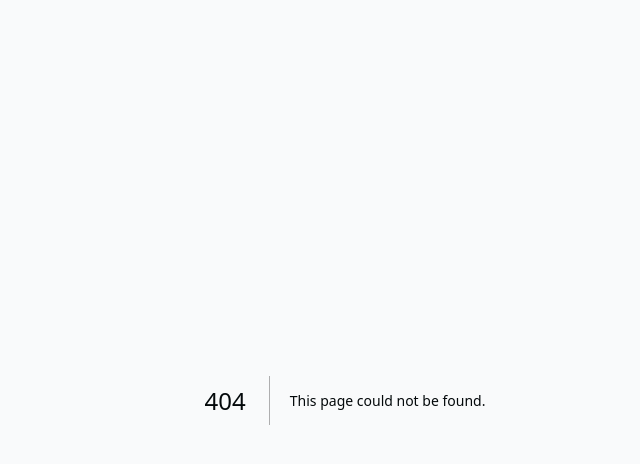
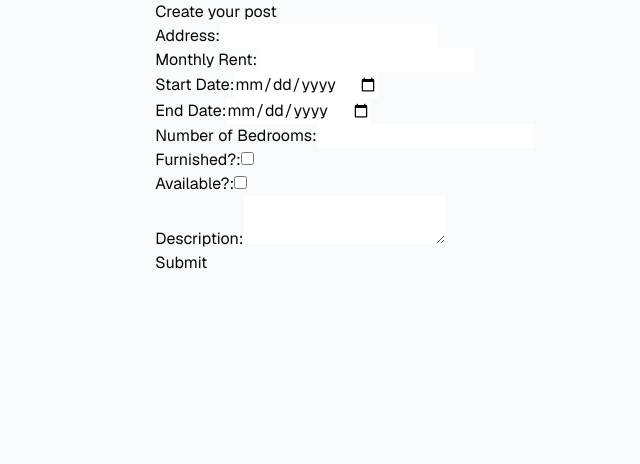
Before and after one commit to Toranian/student-housing-finder, a Next.js app in the folder frontend/: page /createAd in a window 1280 px wide. Before the commit this address had no page. Shown: the top 464 px of the page, without its empty margins (295-935 px from the left). Built offline with nearby package versions, Linux system fonts and the light colour scheme; no server answers.

Commit message:
Added Ad creation page

```diff
--- /dev/null
+++ b/frontend/app/createAd/page.tsx
@@ -0,0 +1,202 @@
+"use client";
+
+import Link from "next/link";
+import { headers } from "next/headers";
+import { createClient } from "@/utils/supabase/client";
+import { redirect } from "next/navigation";
+import { useEffect, useState } from "react";
+
+const Page = () => {
+  const supabase = createClient();
+
+  const [userID, setUserID] = useState<string>();
+  const [price, setPrice] = useState<number | string>("");
+  const [photos, setPhotos] = useState<FileList | null>(null);
+  const [startDate, setStartDate] = useState<string>("");
+  const [endDate, setEndDate] = useState<string>("");
+  const [address, setAddress] = useState<string>("");
+  const [description, setDescription] = useState<string>("");
+  const [numBedrooms, setNumBedrooms] = useState<number | string>("");
+  //const [propertyType, setPropertyType] = useState<string>("");
+  const [isFurnished, setIsFurnished] = useState<boolean>(false);
+  const [isAvailable, setIsAvailable] = useState<boolean>(false);
+  //const [amenities, setAmenities] = useState<string>("");
+
+  useEffect(() => {
+    const getData = async () => {
+      const {
+        data: { user },
+      } = await supabase.auth.getUser();
+      setUserID(user?.id);
+    };
+    getData();
+  }, []);
+
+  const handleSubmit = async (e: React.FormEvent) => {
+    e.preventDefault();
+
+    try {
+      // Upload photos to Supabase Storage
+      let photoUrls: string[] = [];
+      if (photos) {
+        for (let i = 0; i < photos.length; i++) {
+          const file = photos[i];
+          const { data, error } = await supabase.storage
+            .from("photos") // Replace with your storage bucket name
+            .upload(`public/${file.name}`, file);
+          if (error) {
+            throw error;
+          }
+          const url = `${process.env.NEXT_PUBLIC_SUPABASE_URL}/storage/v1/object/public/photos/${data.path}`;
+          photoUrls.push(url);
+        }
+      }
+
+      // Insert form data into the database
+      const { data, error } = await supabase
+        .from("posts") // Replace with your table name
+        .insert([
+          {
+            owner_id: userID,
+            price,
+            location: address,
+            rent_start: startDate,
+            rent_end: endDate,
+            description,
+            num_bedrooms: parseInt(numBedrooms as string, 10),
+            //property_type: propertyType,
+            is_furnished: isFurnished,
+            //amenities,
+            is_available: isAvailable,
+          },
+        ]);
+
+      if (error) {
+        throw error;
+      }
+
+      console.log("Data inserted:", data);
+      // Reset form or show a success message
+      setPrice("");
+      setPhotos(null);
+      setStartDate("");
+      setEndDate("");
+      setAddress("");
+      setDescription("");
+      setNumBedrooms("");
+      //setPropertyType("");
+      setIsFurnished(false);
+      //setAmenities("");
+      setIsAvailable(false);
+    } catch (error) {
+      console.error("Error inserting data:", error);
+    }
+  };
+
+  return (
+    <div>
+      <h1>Create your post</h1>
+      <form onSubmit={handleSubmit}>
+        <div>
+          <label htmlFor="address">Address:</label>
+          <input
+            type="text"
+            id="address"
+            value={address}
+            onChange={(e) => setAddress(e.target.value)}
+            required
+          />
+        </div>
+        <div>
+          <label htmlFor="price">Monthly Rent:</label>
+          <input
+            type="number"
+            id="price"
+            value={price}
+            onChange={(e) => setPrice(e.target.value)}
+            required
+          />
+        </div>
+        <div>
+          <label htmlFor="startDate">Start Date:</label>
+          <input
+            type="date"
+            id="startDate"
+            value={startDate}
+            onChange={(e) => setStartDate(e.target.value)}
+            required
+          />
+        </div>
+        <div>
+          <label htmlFor="endDate">End Date:</label>
+          <input
+            type="date"
+            id="endDate"
+            value={endDate}
+            onChange={(e) => setEndDate(e.target.value)}
+            required
+          />
+        </div>
+        {/* <div>
+          <label htmlFor="propertyType">Property Type:</label>
+          <textarea
+            id="propertyType"
+            value={propertyType}
+            onChange={(e) => setPropertyType(e.target.value)}
+            required
+          />
+        </div> */}
+        <div>
+          <label htmlFor="numBedrooms">Number of Bedrooms:</label>
+          <input
+            type="number"
+            id="numBedrooms"
+            value={numBedrooms}
+            onChange={(e) => setNumBedrooms(e.target.value)}
+            required
+          />
+        </div>
+        <div>
+          <label htmlFor="isFurnished">Furnished?:</label>
+          <input
+            type="checkbox"
+            id="isFurnished"
+            checked={isFurnished}
+            onChange={(e) => setIsFurnished(e.target.checked)}
+          />
+        </div>
+        <div>
+          <label htmlFor="isAvailable">Available?:</label>
+          <input
+            type="checkbox"
+            id="isAvailable"
+            checked={isAvailable}
+            onChange={(e) => setIsAvailable(e.target.checked)}
+          />
+        </div>
+        {/* <div>
+          <label htmlFor="amenities">Amenities:</label>
+          <textarea
+            id="amenities"
+            value={amenities}
+            onChange={(e) => setAmenities(e.target.value)}
+            required
+          />
+        </div> */}
+        <div>
+          <label htmlFor="description">Description:</label>
+          <textarea
+            id="description"
+            value={description}
+            onChange={(e) => setDescription(e.target.value)}
+            required
+          />
+        </div>
+
+        <button type="submit">Submit</button>
+      </form>
+    </div>
+  );
+};
+
+export default Page;
```
Also changed, not shown: 1 other file (tests, documents, lock files or other folders).
